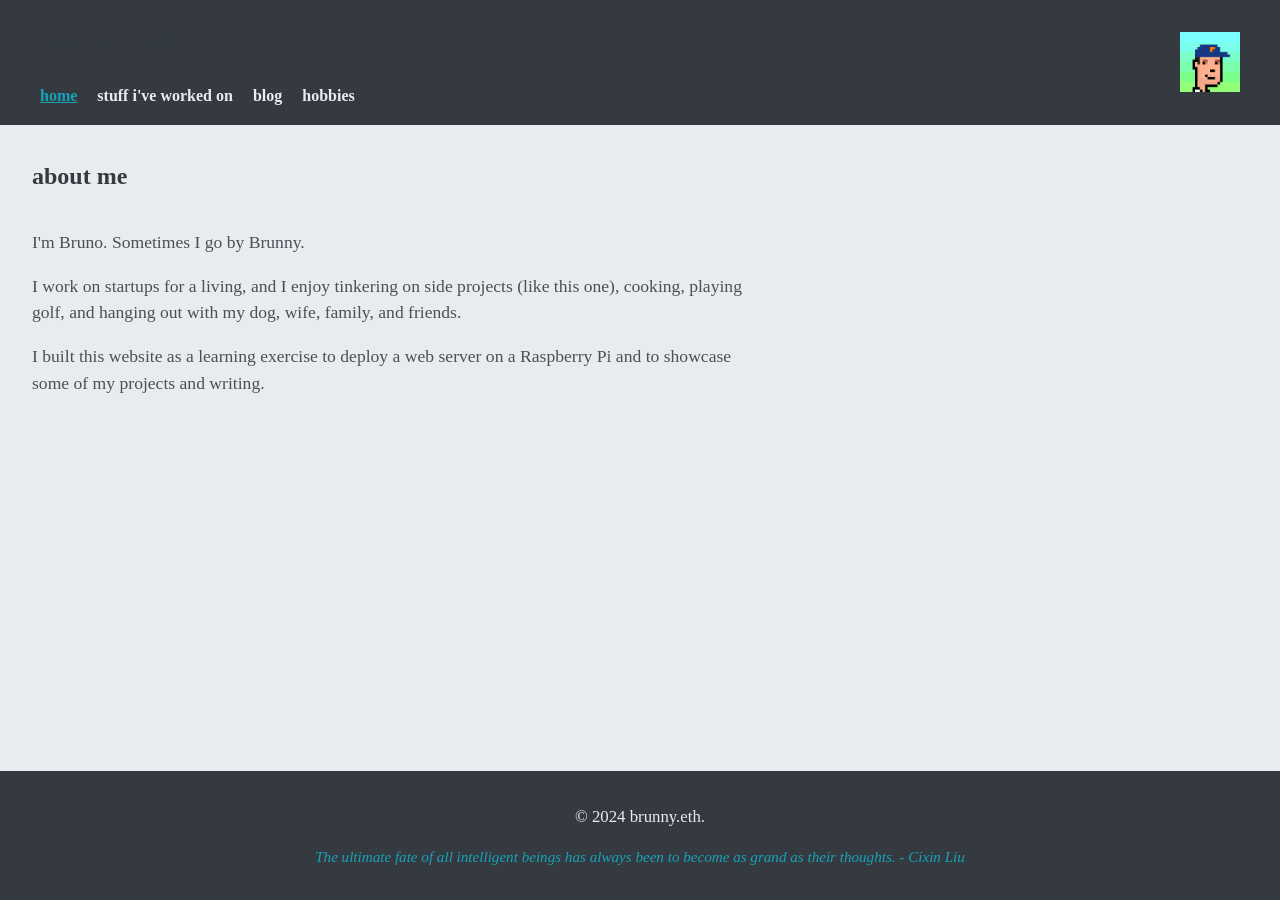
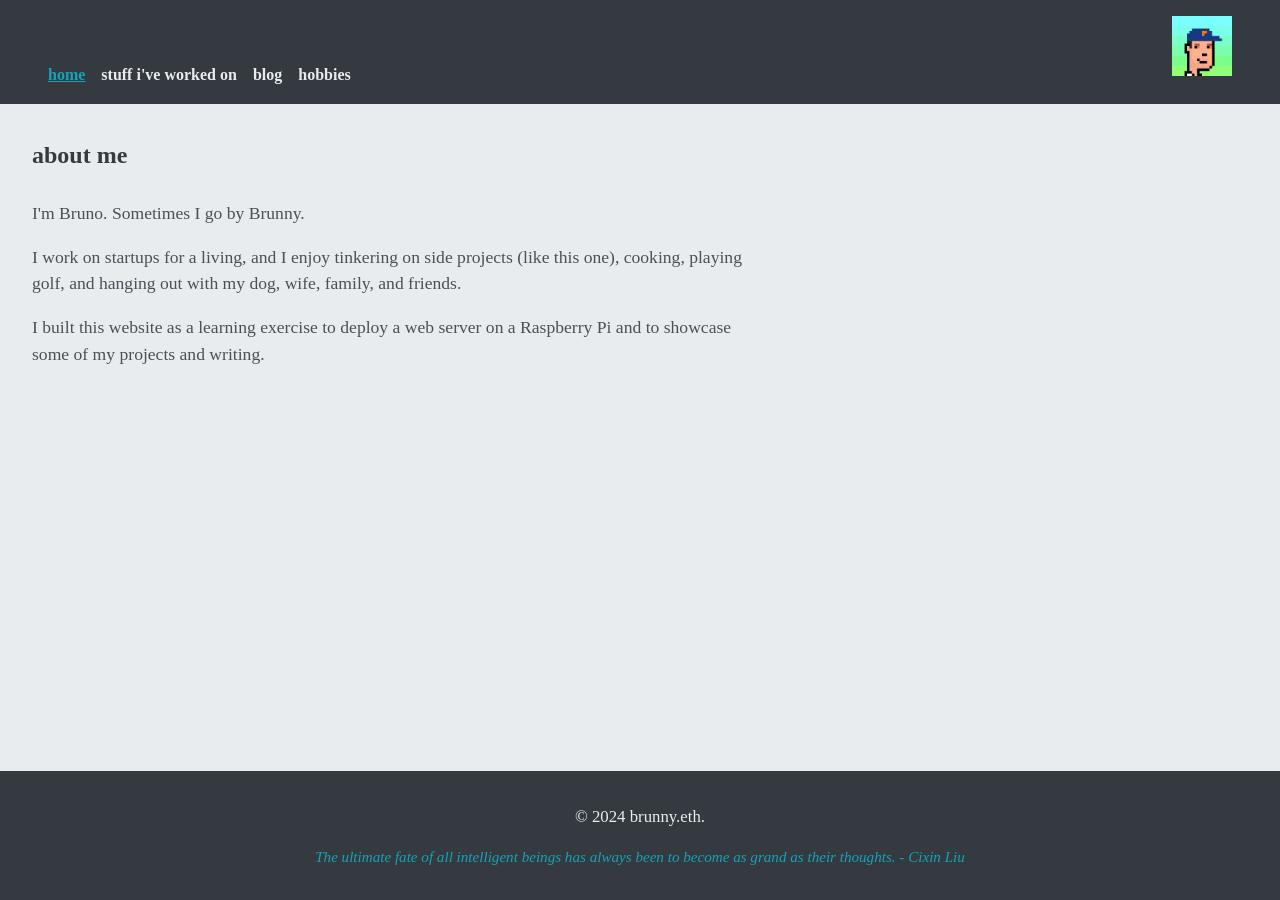
Before and after one commit to brunny-eth/personal-website-project, a Jekyll site: the page built from index.html, in a window 1280 px wide. Built offline with Jekyll 4.4.1, drawn with Linux system fonts in a browser that asks for light colours; some web fonts are replaced.

Commit message:
changed tabs slightly to ensure consistency across pages; prev., tabs were 'vibrating' b/w pages to appear sloppy, now they are consistent

```diff
--- a/assets/main.scss
+++ b/assets/main.scss
@@ -35,30 +35,38 @@
 .header-content {
   display: flex;
   justify-content: space-between;
-    align-items: center;
+  align-items: flex-start;
   max-width: 1200px;
   margin: 0 auto;
+  padding: 0 2rem;
 }
 
 .title-nav {
   display: flex;
   flex-direction: column;
   align-items: flex-start;
+  flex-grow: 1;
 }
 
 h1, h2 {
     color: var(--header-color);
-    margin: 0 0 1rem 0;
+    margin: 0 0 0.5rem 0;
+    font-size: 1.5rem;
+}
+
+nav {
+  width: 100%;
 }
 
 nav ul {
   list-style-type: none;
   padding: 0;
   margin: 0;
+  display: flex;
+  justify-content: flex-start;
 }
 
 nav ul li {
-    display: inline;
   margin-right: 1rem;
 }
 
```
Lines whose indentation alone changed are shown as unchanged.
